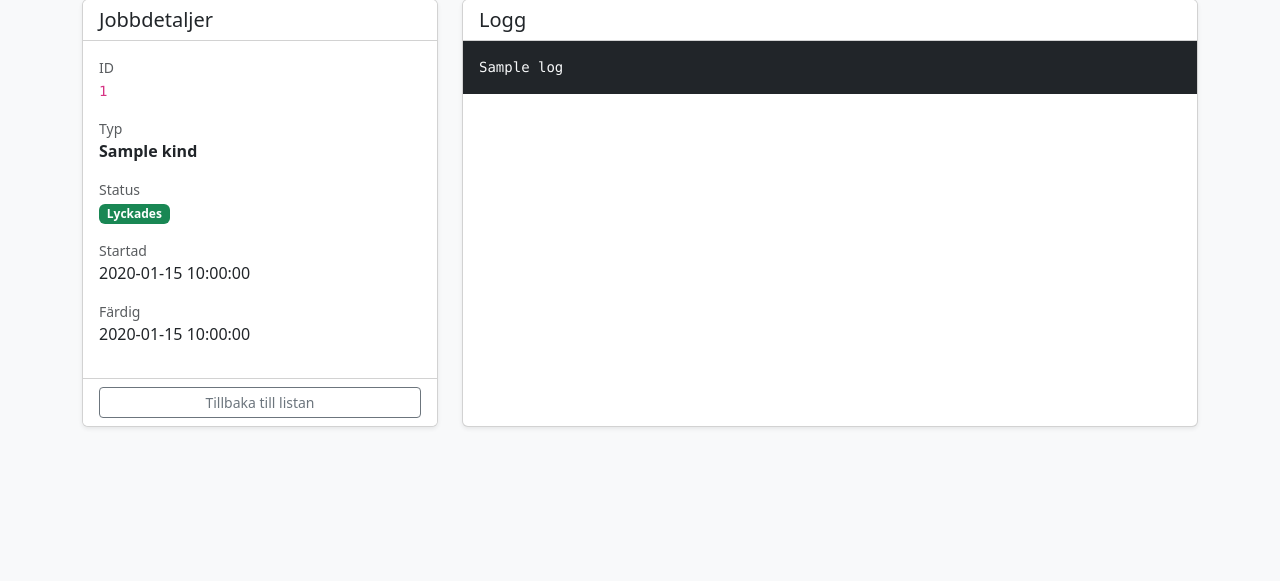
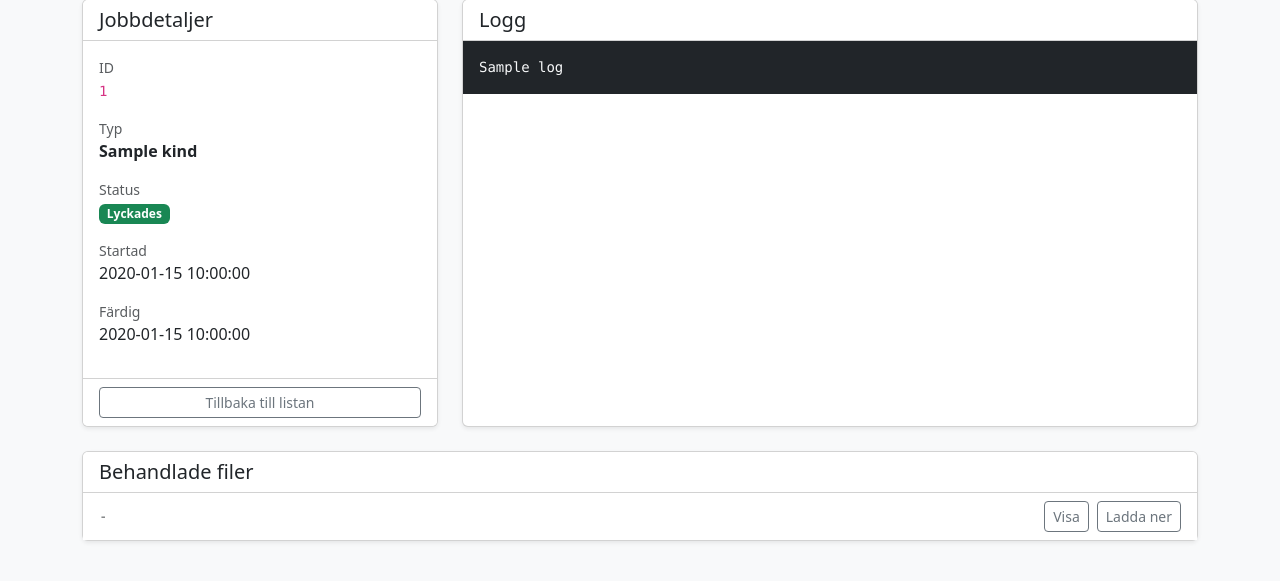
Before and after one commit to Armandur/remarkablecrosswords, a FastAPI app: template app/templates/jobs/detail.html in a window 1280 px wide. Shown: the part 121-702 px from the top of the page. Run offline with FastAPI, Linux system fonts and the light colour scheme; the template is opened without the code that fills it: most values are stand-ins (such as "Sample title", 1, 10 or a date in 2020).

Commit message:
Visa behandlade filer på jobbdetalj-sidan
Hämtar korsordsfiler kopplade till jobbets issue_id och visar dem
under logg-kortet med Visa- och Ladda ner-knappar.

Co-Authored-By: Claude Sonnet 4.6 <noreply@anthropic.com>

```diff
--- a/app/routes/jobs.py
+++ b/app/routes/jobs.py
@@ -122,5 +122,9 @@ async def job_status(job_id: int, db: Session = Depends(get_db), user=Depends(ge
 
 @router.get("/{job_id}")
 async def job_detail(job_id: int, request: Request, db: Session = Depends(get_db), user=Depends(get_current_user)):
+    from app.database import Crossword
     job = db.query(Job).filter(Job.id == job_id).first()
-    return templates.TemplateResponse(request, "jobs/detail.html", {"job": job})
+    crosswords = []
+    if job and job.issue_id:
+        crosswords = db.query(Crossword).filter(Crossword.issue_id == job.issue_id).all()
+    return templates.TemplateResponse(request, "jobs/detail.html", {"job": job, "crosswords": crosswords})
--- a/app/templates/jobs/detail.html
+++ b/app/templates/jobs/detail.html
@@ -63,6 +63,27 @@
         </div>
     </div>
 </div>
+
+{% if crosswords %}
+<div class="card shadow-sm mb-4">
+    <div class="card-header bg-white">
+        <h5 class="mb-0">Behandlade filer</h5>
+    </div>
+    <div class="card-body p-0">
+        <ul class="list-group list-group-flush">
+        {% for cw in crosswords %}
+            <li class="list-group-item d-flex justify-content-between align-items-center">
+                <span class="text-muted small font-monospace">{{ cw.pdf_path.split('/')[-1] if cw.pdf_path else '-' }}</span>
+                <span class="d-flex gap-2">
+                    <a href="/crosswords/{{ cw.id }}/view" target="_blank" class="btn btn-sm btn-outline-secondary">Visa</a>
+                    <a href="/crosswords/{{ cw.id }}/download" class="btn btn-sm btn-outline-secondary">Ladda ner</a>
+                </span>
+            </li>
+        {% endfor %}
+        </ul>
+    </div>
+</div>
+{% endif %}
 {% endblock %}
 {% block scripts %}
 <script>
```
